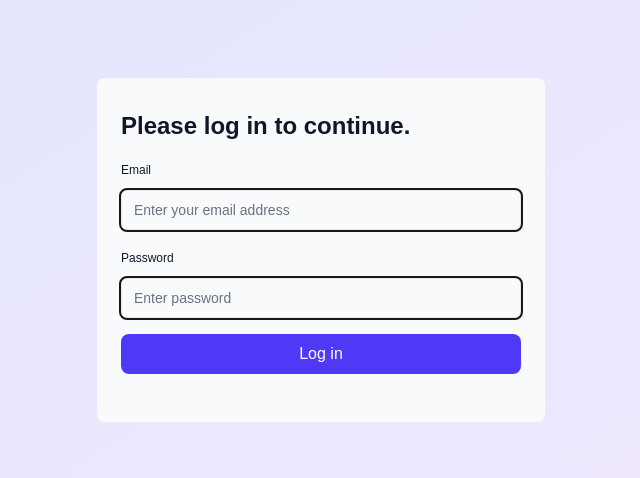
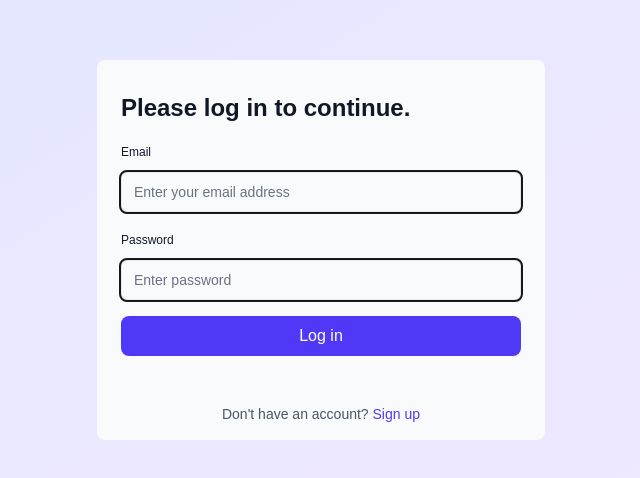
Before and after one commit to mistertach/Birthday-Buddy, a Next.js app: page /login in a window 1280 px wide. Shown: the part 150-628 px from the top of the page, without its empty margins (319-959 px from the left). Built offline with nearby package versions, Linux system fonts and the light colour scheme; no server answers.

Commit message:
feat: Add signup link to login form

```diff
--- a/src/components/login-form.tsx
+++ b/src/components/login-form.tsx
@@ -63,6 +63,14 @@ export default function LoginForm() {
                         <p className="text-sm text-red-500">{errorMessage}</p>
                     )}
                 </div>
+                <div className="text-center mt-4">
+                    <p className="text-sm text-gray-600">
+                        Don&apos;t have an account?{' '}
+                        <a href="/register" className="font-medium text-indigo-600 hover:text-indigo-500">
+                            Sign up
+                        </a>
+                    </p>
+                </div>
             </div>
         </form>
     );
```
